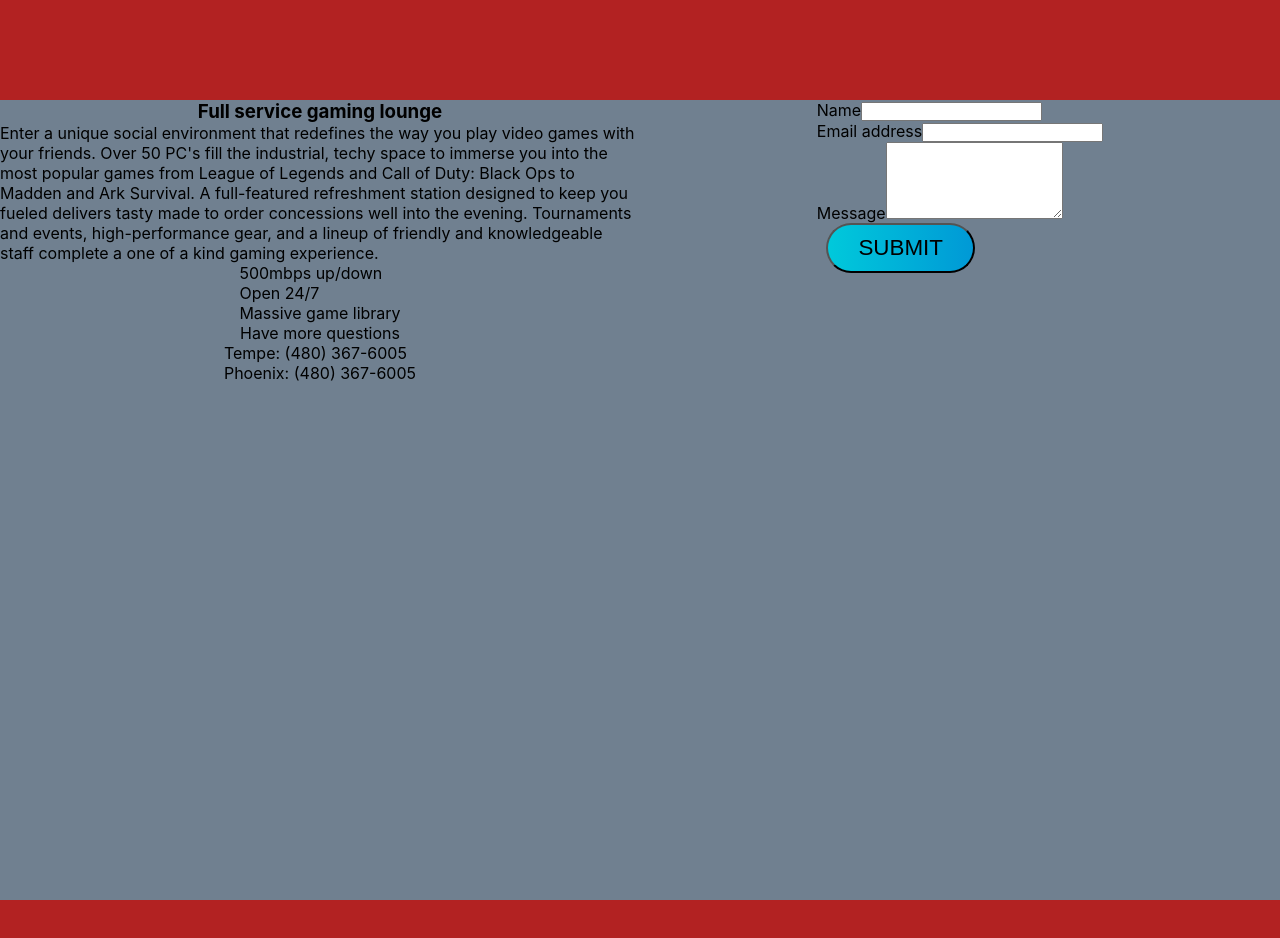
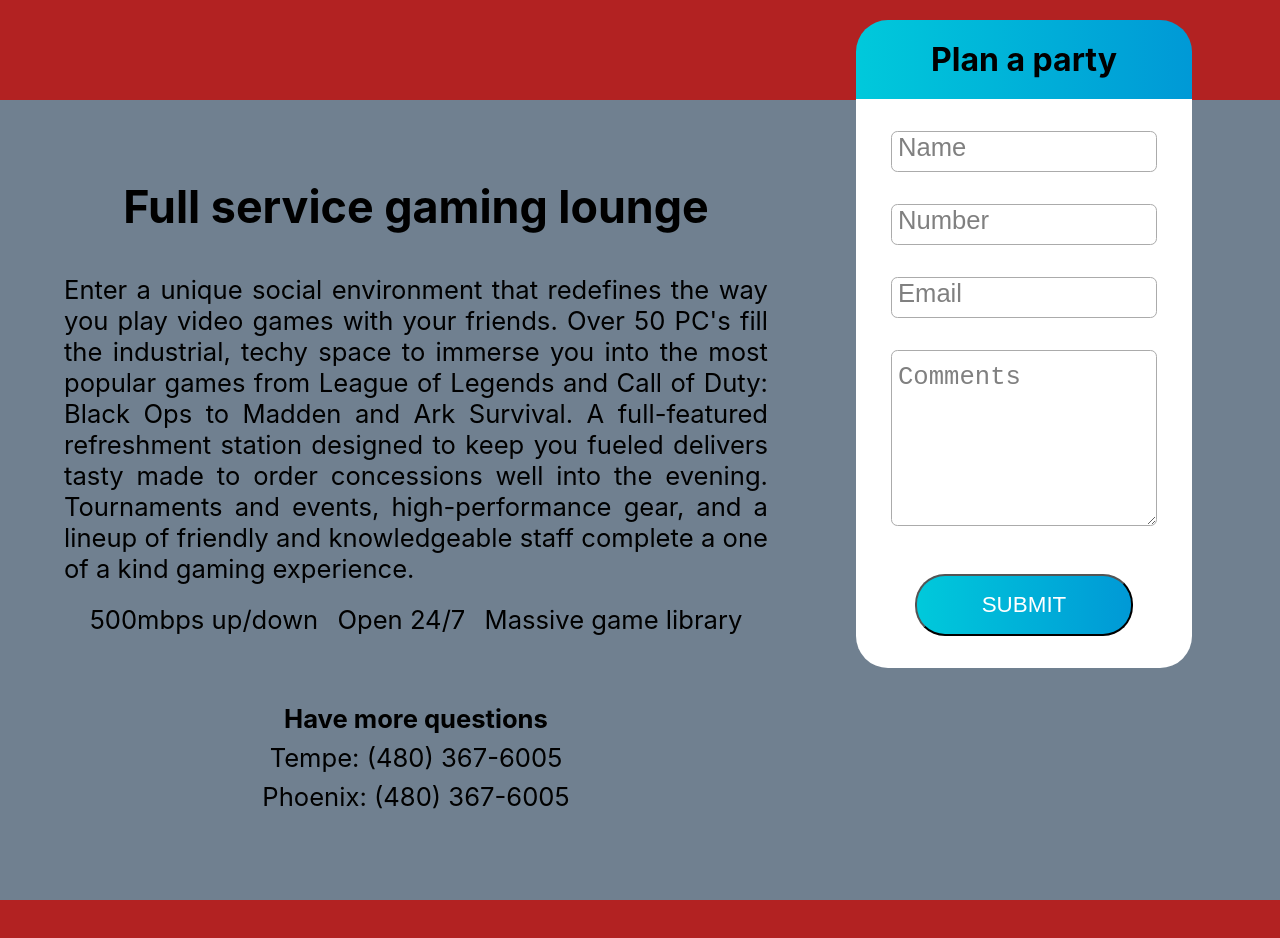
Before and after one commit to Flaskfullofcoffee/react_grid, a React (Create React App) app: page / in a window 1280 px wide. Shown: the part 2900-3838 px from the top of the page. Built offline with nearby package versions, Linux system fonts and the light colour scheme.

Commit message:
set up buttons and correct locations for rates section

```diff
--- a/config/congfig.js
+++ /dev/null
@@ -1,4 +0,0 @@
-module.exports = {
-    USER: 'zach@gridsystemsinc.com',
-    PASS: 'Je$u$Cris10'
-}
--- a/src/App.scss
+++ b/src/App.scss
@@ -115,7 +115,7 @@ section {
   visibility: visible;
 }
 .inActive {
-  visibility: hidden;
+  display: none;
 }
 
 .reveal {
@@ -185,20 +185,6 @@ section {
         font-size: 2.5vw;
       }
     }
-    // .descriptor {
-    //   margin: -2.5vw;
-    //   padding: 6% 4%;
-    //     p {
-    //     font-size: 2.5vw;
-    //   }
-    // }
-    // .descriptor {
-    //   margin: -2.5vw;
-    //   padding: 12% 4%;
-    //     p {
-    //     font-size: 2.5vw;
-    //   }
-    // }
   }
 
   /* End PriceInfo Styles */
@@ -211,12 +197,135 @@ section {
   flex-direction: row;
   justify-content: center;
   .contact-info, .reservations {
-    width: 50%;
     display: flex;
     flex-direction: column;
     align-items: center;
   }
+  .contact-info {
+    width: 55%;
+    padding: 0 2.5vw;
+    position: relative;
+    top: 10vh;
+    h2 {
+      width: max-content;
+      font-size: 3.5vw;
+      padding-bottom: 5vh;
+    }
+    p {
+      text-align: justify;
+      font-size: 2vw;
+    }
+    .features {
+      display: flex;
+      padding-top: 2.5vh;
+      p {
+        padding: 0 .75vw;
+      }
+    }
+    .numbers {
+      position: relative;
+      top: 8vh;
+      text-align: center;
+      h3, li {
+        font-size: 2vw;
+        padding: .5vh 0;
+      }
+    }
+  }
+  // .form-wrapper {
+  //   width: 35%;
+  //   display: flex;
+  //   flex-direction: column;
+  //   align-items: center;
+  //     form {
+  //     display: flex;
+  //     flex-direction: column;
+  //     align-items: center;
+  //     position: relative;
+  //     top: -5vh;
+  //     padding: 1vh 0 2.5vh 0;
+      // h2 {
+      //   position: relative;
+      //   width: 100%;
+      //   text-align: center;
+      //   top: -4vh;
+      //   background: #acacac;
+      //   padding: 2vh 0;
+      //   border-top-left-radius: 2.5vw;
+      //   border-top-right-radius: 2.5vw;
+      // }
+  //     input, textarea {
+  //       border: 1px solid black;
+  //       border-radius: 5px;
+  //       padding: 1.5vh 0;
+  //       margin: 1.5vh 0;
+  //       width: 70%;
+  //     }
+  //   }
+  // }
+  .form-wrapper {
+    width: 35%;
+    display: flex;
+    flex-direction: column;
+    align-items: center;
+    form {
+      display: flex;
+      flex-direction: column;
+      align-items: center;
+      position: relative;
+      top: -6vh;
+      padding-bottom: 2.5vh;
+      .input-field {
+        text-align: center;
+        position: relative;
+        top: -2vh;
+      }
+    }
+    h2 {
+      position: relative;
+      width: 100%;
+      text-align: center;
+      top: -4vh;
+      background: linear-gradient(to right, #00c9db 0%, #0099d6 100%);
+      padding: 2.5vh 0;
+      border-top-left-radius: 2.5vw;
+      border-top-right-radius: 2.5vw;
+      font-size: 2.5vw;
+    }
+    input, textarea {
+      border: 1px solid #ababab;
+      border-radius: .5vw;
+      padding: 1.5vh .5vw;;
+      margin: 2vh 0;
+      width: 75%;
+      &::placeholder {
+        color: grey;
+        font-size: 2vw;
+        margin-left: 1.5vw;
+      }
+    }
+    .submitBtn {
+      color: #fff;
+    }
+  }
 }
+
+/* Form specific styles */
+
+#contact-form {
+  border: none;
+  border-bottom-right-radius: 2.5vw;
+  border-bottom-left-radius: 2.5vw;
+  background: #fff;
+  width: 75%;
+}
+#submit {
+  width: 65%;
+  margin: 1.5vh 0;
+  padding: 2vh;
+}
+
+/* End form specific styles */
 
 /* Location Section Styles */
 
--- a/src/Contact.js
+++ b/src/Contact.js
@@ -8,7 +8,7 @@ class Contact extends Component {
       return (
           <section className='contact'>
             <div className='contact-info'>
-              <h3>Full service gaming lounge</h3>
+              <h2>Full service gaming lounge</h2>
               <p>Enter a unique social environment that redefines the way you play video games with your friends. Over 50 PC's fill the industrial, techy space to immerse you into the most popular games from League of Legends and Call of Duty: Black Ops to Madden and Ark Survival. A full-featured refreshment station designed to keep you fueled delivers tasty made to order concessions well into the evening. Tournaments and events, high-performance gear, and a lineup of friendly and knowledgeable staff complete a one of a kind gaming experience.
               </p>
               <div className='features'>
@@ -16,13 +16,15 @@ class Contact extends Component {
                 <p>Open 24/7</p>
                 <p>Massive game library</p>
               </div>
-              <p>Have more questions</p>
-              <ul>
-                <li>Tempe: <span>(480) 367-6005</span></li>
-                <li>Phoenix: <span>(480) 367-6005</span></li>
-              </ul>
+              <div className='numbers'>
+                <h3>Have more questions</h3>
+                <ul>
+                  <li>Tempe: <span>(480) 367-6005</span></li>
+                  <li>Phoenix: <span>(480) 367-6005</span></li>
+                </ul>
+              </div>
             </div>
-            <div className='reservations'>
+            <div className='form-wrapper'>
               <ResForm />
             </div>
           </section>
--- a/src/PhoenixPrices.js
+++ b/src/PhoenixPrices.js
@@ -3,17 +3,30 @@ import PriceInfoPhx from './PriceInfoPhx'
 import './App.scss'
 
   class PhoenixPrices extends Component {
+    constructor() {
+      super()
+      this.state = {
+        priceIndex: 0
+      };
+      this.handleClick = this.handleClick.bind(this)
+    }
+
+    handleClick(idx) {
+      return () => this.setState({ priceIndex: idx });
+    }
+
 
       render() {
+        const price = (idx) => this.state.priceIndex === idx ? 'active' && 'current': null;
         return (
             <div className='prices-phoenix'>
-              <div className='prices'>
-                <button className='btn hourly'>Hourly</button>
-                <button className='btn binge'>Binge</button>
-                <button className='btn bulk'>Bulk</button>
-                <button className='btn twenty-four'>24hr Binge</button>
-              </div>
-              <PriceInfoPhx />
+            <div className='prices'>
+              <button className={`btn hourly ${price(0)} `} onClick={this.handleClick(0)}>Hourly</button>
+              <button className={`btn binge  ${price(1)}`} onClick={this.handleClick(1)}>Binge</button>
+              <button className={`btn bulk  ${price(2)}`} onClick={this.handleClick(2)}>Bulk</button>
+              <button className={`btn twenty-four  ${price(3)}`} onClick={this.handleClick(3)}>24hr Binge</button>
+            </div>
+              <PriceInfoPhx priceIndex={this.state.priceIndex}/>
             </div>
           )
       }
--- a/src/ResForm.js
+++ b/src/ResForm.js
@@ -5,79 +5,20 @@ import './App.scss'
 
 class ResFrom extends Component {
 
-
-    handleSubmit(e){
-        e.preventDefault();
-        const name = document.getElementById('name').value;
-        const email = document.getElementById('email').value;
-        const message = document.getElementById('message').value;
-        axios({
-            method: "POST",
-            url:"http://localhost:3002/send",
-            data: {
-                name: name,
-                email: email,
-                messsage: message
-            }
-        }).then((response)=>{
-            if (response.data.msg === 'success'){
-                alert("Message Sent.");
-                this.resetForm()
-            }else if(response.data.msg === 'fail'){
-                alert("Message failed to send.")
-            }
-        })
-    }
-
-    resetForm(){
-        document.getElementById('contact-form').reset();
-    }
-
   render() {
     return (
-      <div>
-        <form id="contact-form" onSubmit={this.handleSubmit.bind(this)} method="POST">
-          <div className="form-group">
-              <label for="name">Name</label>
-              <input type="text" className="form-control" id="name" />
-          </div>
-          <div className="form-group">
-              <label for="exampleInputEmail1">Email address</label>
-              <input type="email" className="form-control" id="email" aria-describedby="emailHelp" />
-          </div>
-          <div className="form-group">
-              <label for="message">Message</label>
-              <textarea className="form-control" rows="5" id="message"></textarea>
-          </div>
-          <button type="submit" className="btn btn-primary">Submit</button>
-        </form>
-        {/* <p className="App-intro">{this.state.data}</p> */}
-      </div>
+      <form action="send" id="contact-form" method="POST">
+        <h2>Plan a party</h2>
+        <div className="input-field">
+          <input type="text" id="name" name="name" placeholder="Name"></input>
+          <input type="text" id="number" placeholder="Number"></input>
+          <input type="email" id="email" name="email" placeholder="Email"></input>
+          <textarea name="comments" id="comments" cols="30" rows="10" placeholder="Comments"></textarea>
+        </div>
+        <button id="submit" type="submit" className="btn submitBtn">Submit</button>
+      </form>
     )
   }
 }
 
 export default ResFrom
-
-
-
-// state = {
-//     data: null
-//   };
-//
-// componentDidMount() {
-//       // Call our fetch function below once the component mounts
-//     this.callBackendAPI()
-//       .then(res => this.setState({ data: res.express }))
-//       .catch(err => console.log(err));
-//   }
-//     // Fetches our GET route from the Express server. (Note the route we are fetching matches the GET route from server.js
-//   callBackendAPI = async () => {
-//     const response = await fetch('/express_backend');
-//     const body = await response.json();
-//
-//     if (response.status !== 200) {
-//       throw Error(body.message)
-//     }
-//     return body;
-//   };
```
Also changed, not shown: routes/index.js (deleted, +0 -50 lines), src/PriceInfoPhx.js (+64 -3 lines).
